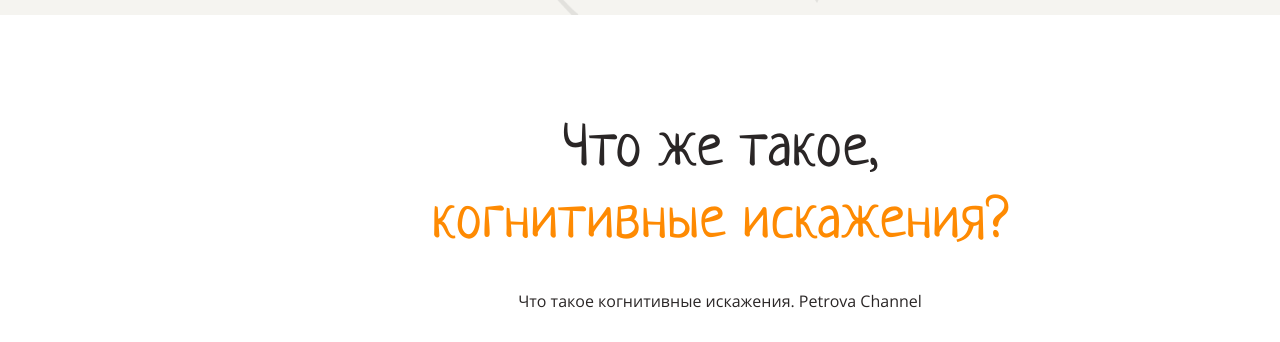
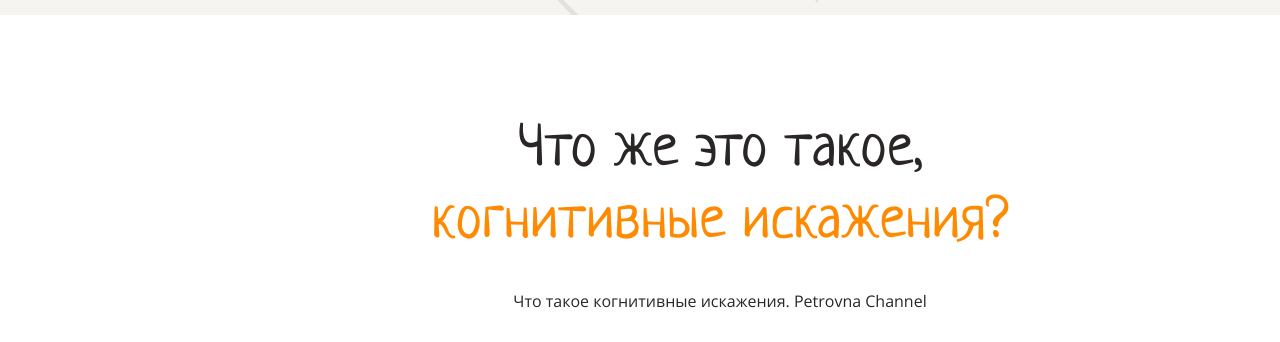
Before and after one commit to kilfro/layout-designer-project-58, a website: page src/index.html in a window 1280 px wide. Shown: the part 904-1246 px from the top of the page. Drawn offline with Linux system fonts and the light colour scheme.

Commit message:
Fix video section text

```diff
--- a/src/index.html
+++ b/src/index.html
@@ -31,7 +31,6 @@
                     и цикл, а остатки нейтрализовать.
                 </p>
                 <a href="#navigation" class="z-top btn-primary">
-                    <!-- <button class="btn-primary">Подробнее</button> -->
                     Подробнее
                 </a>
             </div>
@@ -39,8 +38,8 @@
     </header>
     <main>
         <section class="centered">
-            <h2 class="txt-center">Что же такое,<br><span class="clr-primary">когнитивные искажения?</span></h2>
-            <span class="txt-center">Что такое когнитивные искажения. Petrova Channel</span>
+            <h2 class="txt-center">Что же это такое,<br><span class="clr-primary">когнитивные искажения?</span></h2>
+            <span class="txt-center">Что такое когнитивные искажения. Petrovna Channel</span>
             <div class="video-container">
                 <iframe class="video" width="919" height="569" src="https://www.youtube.com/embed/jie9AizBqss"
                     frameborder="0" allowfullscreen></iframe>
```
